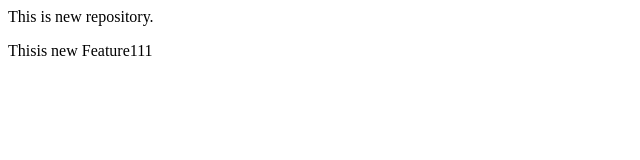
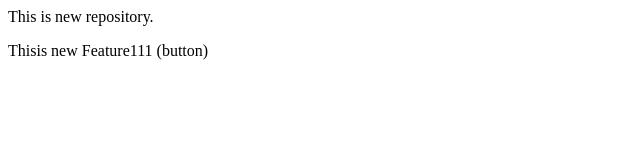
Before and after one commit to Sajid-Vagh/localrepo, a plain HTML site: page index.html in a window 1280 px wide. Shown: the full height of the page, 0-640 px from the left. Drawn offline with Linux system fonts and the light colour scheme.

Commit message:
Add button

```diff
--- a/index.html
+++ b/index.html
@@ -1,2 +1,2 @@
 <p>This is new repository.</p>
-<p>Thisis new Feature111</p>
+<p>Thisis new Feature111 (button)</p>
```
